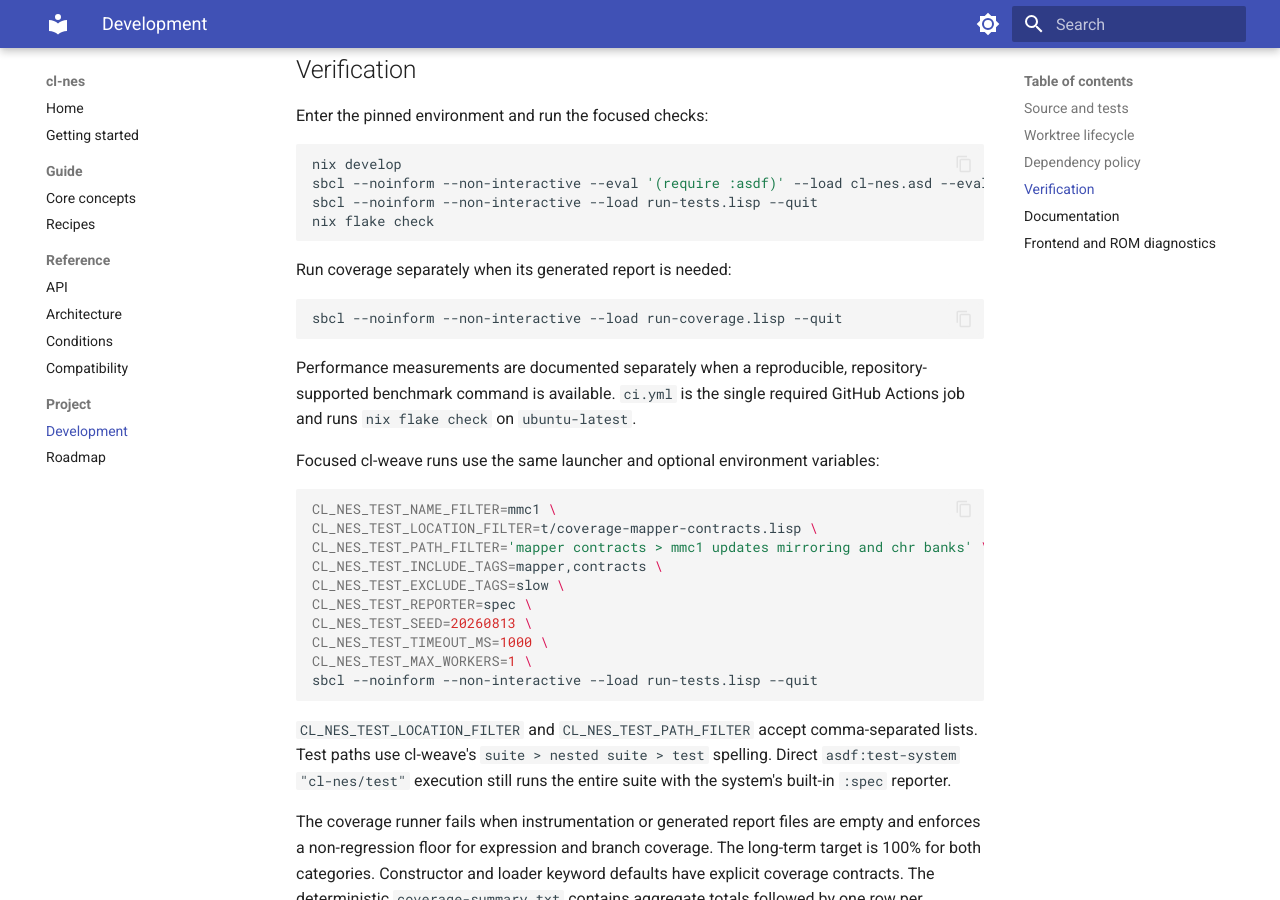
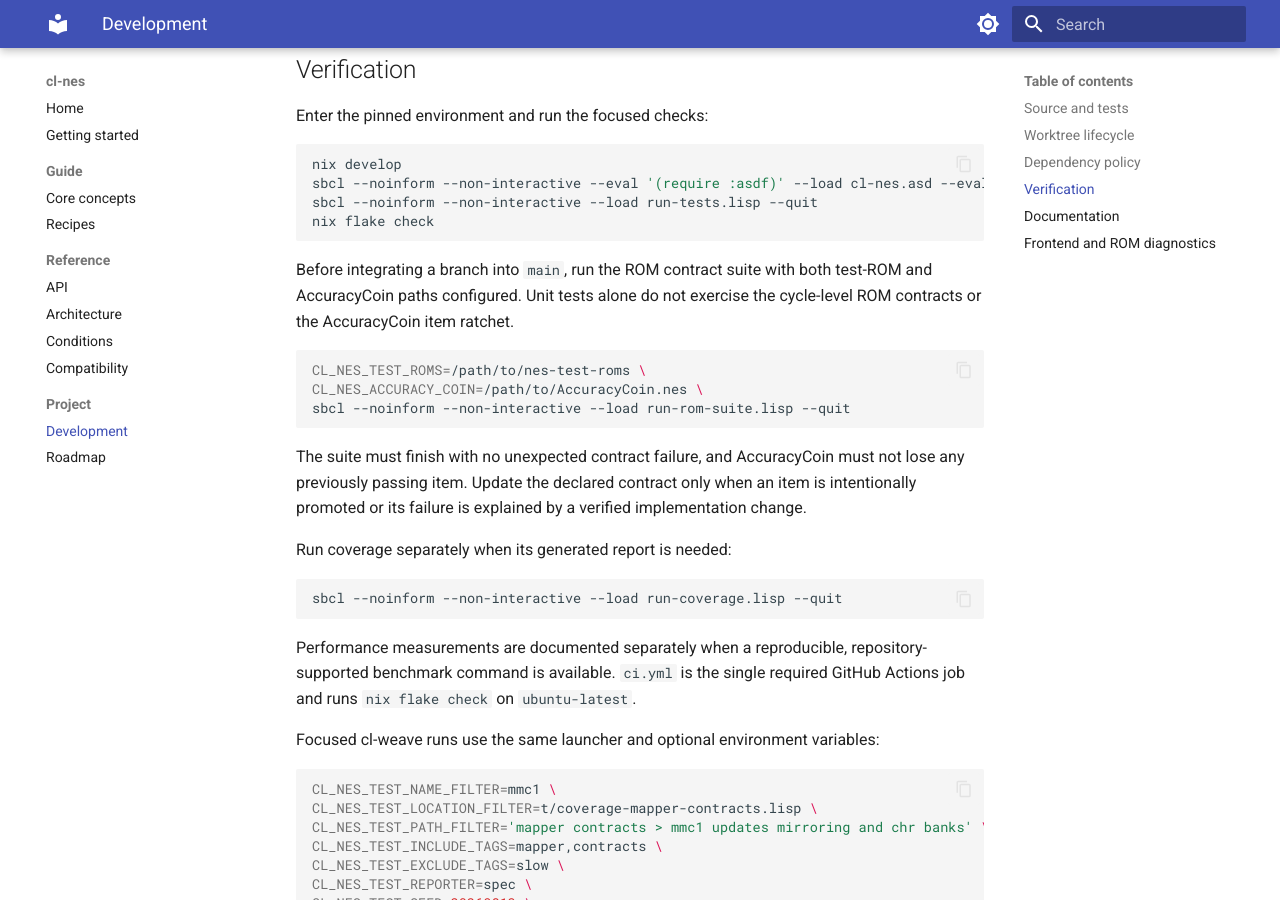
Before and after one commit to nerima-lisp/cl-nes, an MkDocs documentation site: the page built from docs/src/project/development.md, in a window 1280 px wide and 900 px high, scrolled down 2071 px. Built offline with MkDocs 1.6.1 and Material for MkDocs 9.7.7, drawn with Linux system fonts in a browser that asks for light colours.

```diff
--- a/docs/src/project/development.md
+++ b/docs/src/project/development.md
@@ -104,6 +104,21 @@
 sbcl --noinform --non-interactive --load run-tests.lisp --quit
 nix flake check
 ~~~
+
+Before integrating a branch into `main`, run the ROM contract suite with both
+test-ROM and AccuracyCoin paths configured. Unit tests alone do not exercise
+the cycle-level ROM contracts or the AccuracyCoin item ratchet.
+
+~~~sh
+CL_NES_TEST_ROMS=/path/to/nes-test-roms \
+CL_NES_ACCURACY_COIN=/path/to/AccuracyCoin.nes \
+sbcl --noinform --non-interactive --load run-rom-suite.lisp --quit
+~~~
+
+The suite must finish with no unexpected contract failure, and AccuracyCoin
+must not lose any previously passing item. Update the declared contract only
+when an item is intentionally promoted or its failure is explained by a
+verified implementation change.
 
 Run coverage separately when its generated report is needed:
 
```
Also changed, not shown: 3 other files.
